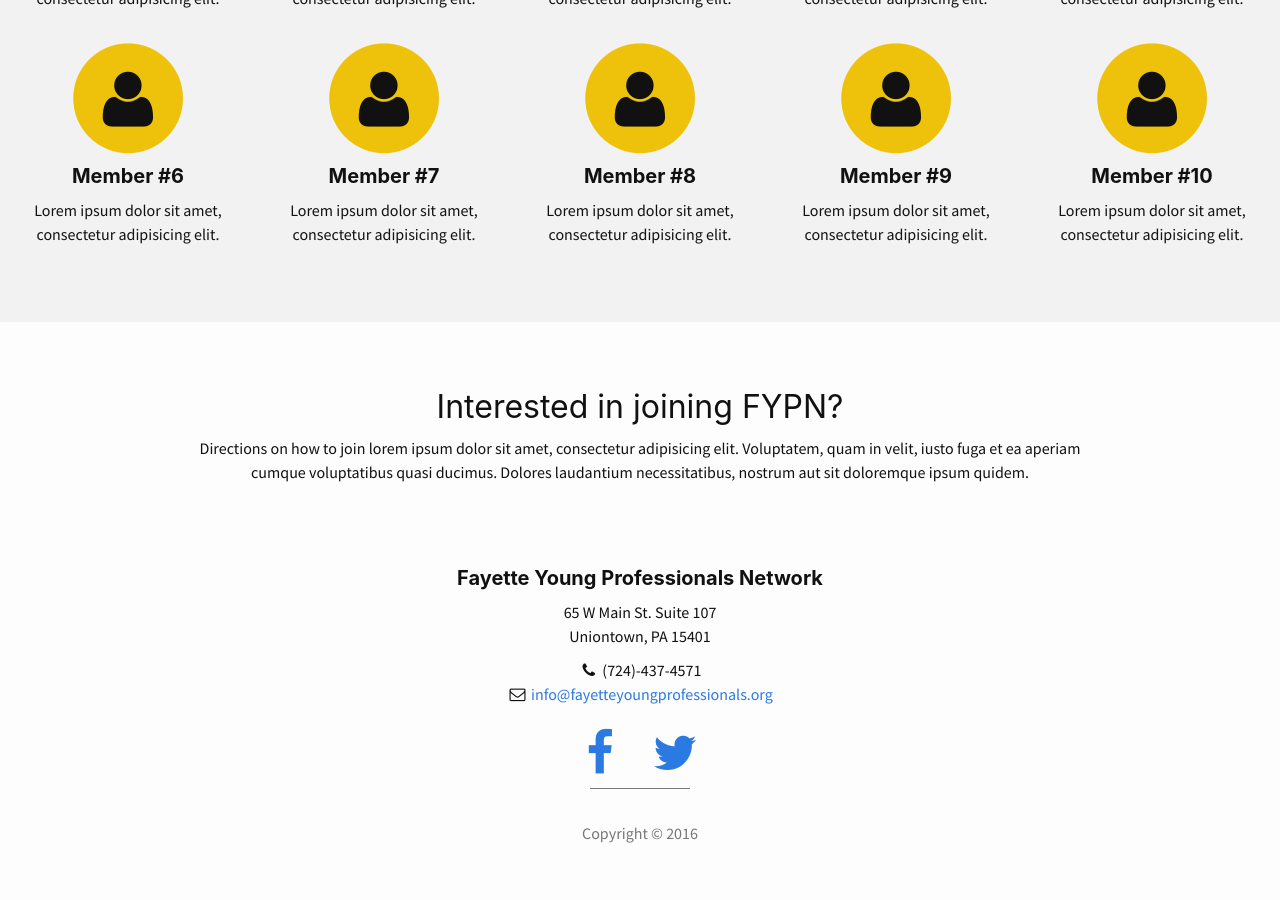
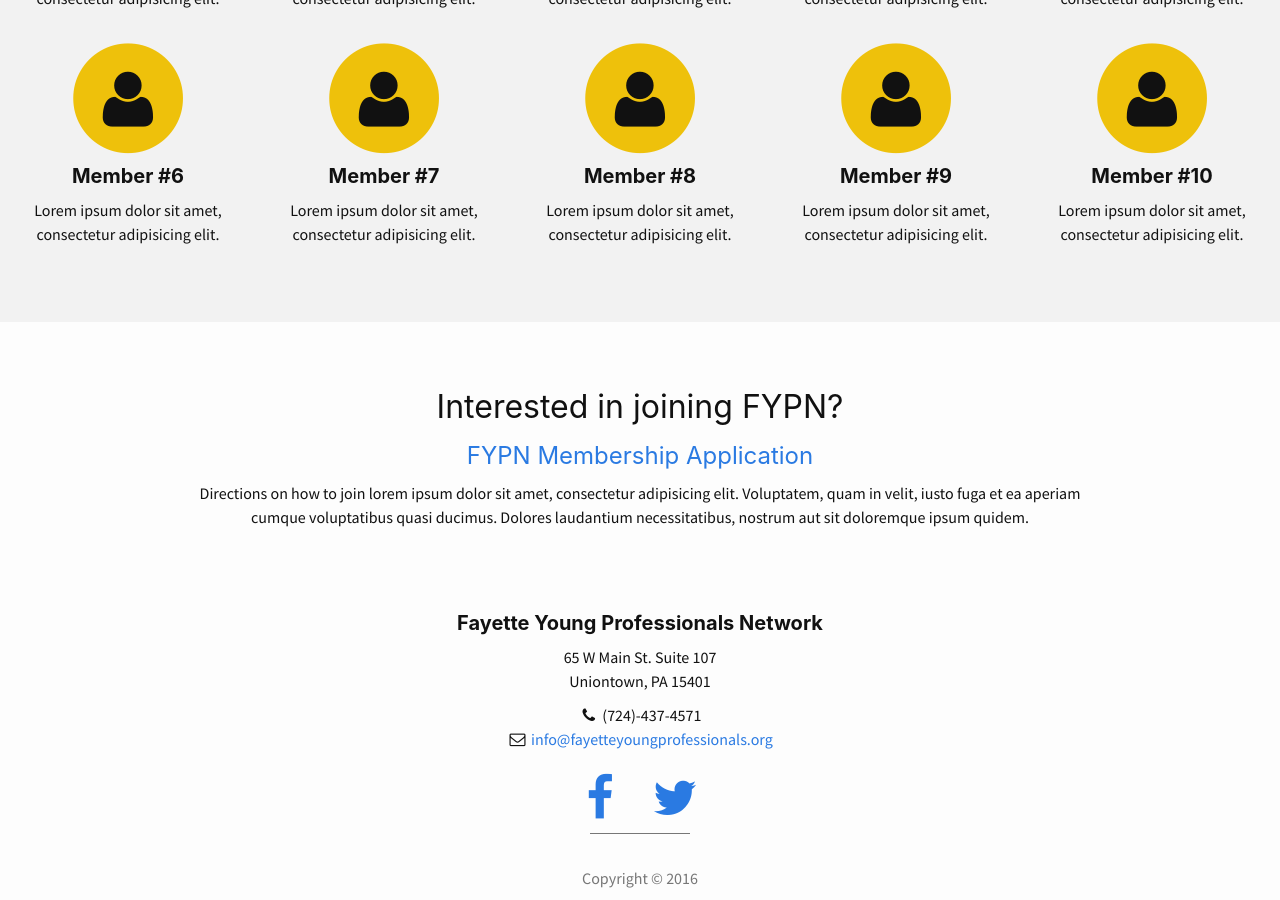
Before and after one commit to BillTalkington/FYPN, a Jekyll site: the page built from index.html, in a window 1280 px wide and 900 px high, scrolled down 2501 px. Built offline with Jekyll 4.4.1, drawn with Linux system fonts in a browser that asks for light colours; before the commit the page ends 3356 px from its top, so only the background shows below that.

Commit message:
Add downloads folder and configuration; add membership appl.

```diff
--- /dev/null
+++ b/_data/downloads.yml
@@ -0,0 +1,5 @@
+application:
+  title: FYPN Membership Application
+  description:
+  published-date: # Optional, e.g. 1987-01-23
+  path: /downloads/FYPN-Membership-Application.pdf # E.g. /resources/my-file.pdf
--- a/_includes/callout-to-join.html
+++ b/_includes/callout-to-join.html
@@ -1,4 +1,7 @@
 <section id="callout-to-join" class="callout-to-join text-centered">
 	<h2>Interested in joining FYPN?</h2>
+	<h2>
+      <a class="post-link" href="{{ site.data.downloads.application.path | prepend: site.baseurl }}">{{ site.data.downloads.application.title }}</a>
+   </h2>
 	<p class="join-statement">Directions on how to join lorem ipsum dolor sit amet, consectetur adipisicing elit. Voluptatem, quam in velit, iusto fuga et ea aperiam cumque voluptatibus quasi ducimus. Dolores laudantium necessitatibus, nostrum aut sit doloremque ipsum quidem.</p>
 </section>
```
Also changed, not shown: 1 other file.
